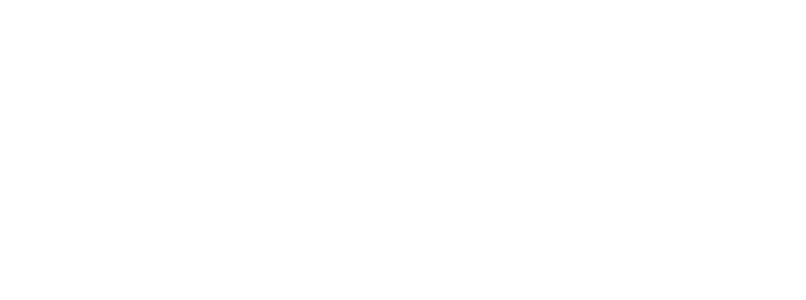
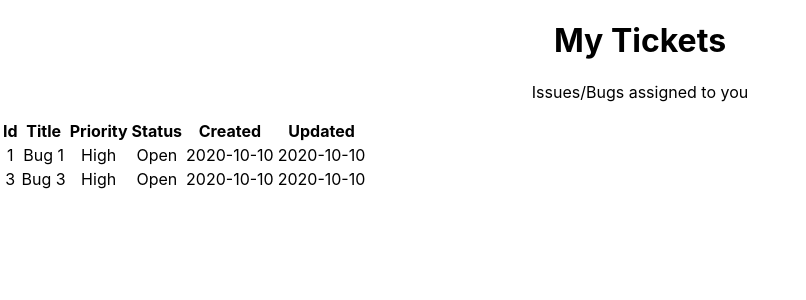
Before and after one commit to Yagi91/Bug-spy, a React (Create React App) app: page /mytickets in a window 1280 px wide. Before the commit this address had no page. Shown: the top 300 px of the page, without its empty margins (0-806 px from the left). Built offline with nearby package versions, Linux system fonts and the light colour scheme.

Commit message:
Make myTickets page with redux

```diff
--- a/src/App.tsx
+++ b/src/App.tsx
@@ -8,6 +8,7 @@
 import LoginPage from './Pages/Auth';
 import ProjectPage from './Pages/Projects';
 import ProjectDetailsPage from './Pages/ProjectDetails';
+import MyTicketsPage from './Pages/MyTickets';
 
 function App() {
   return (
@@ -21,6 +22,7 @@
           </Route>
           <Route path='/projects' element={<ProjectPage />} />
           <Route path='/projects/:name' element={<ProjectDetailsPage />} />
+          <Route path='/mytickets' element={<MyTicketsPage />} />
         </Routes>
       </main>
     </Router >
--- /dev/null
+++ b/src/Pages/MyTickets.tsx
@@ -0,0 +1,11 @@
+import React from 'react';
+import MyTickets from '../features/myTickets/myTicket';
+
+
+export default function MyTicketsPage() {
+    return (
+        <>
+            <MyTickets />
+        </>
+    );
+}
--- a/src/app/store.ts
+++ b/src/app/store.ts
@@ -3,6 +3,7 @@
 import authReducer from "../features/auth/authSlice";
 import projectReducer from "../features/projects/projectSlice";
 import projectDetailsReducer from "../features/projects/projectDetailSlice";
+import myTicketReducer from "../features/myTickets/myTicketSlice";
 
 export const store = configureStore({
   reducer: {
@@ -10,6 +11,7 @@
     auth: authReducer,
     project: projectReducer,
     projectDetails: projectDetailsReducer,
+    myTickets: myTicketReducer,
   },
 });
 
--- a/src/features/myTickets/myTicket.ts
+++ /dev/null
@@ -1,3 +0,0 @@
-import { createAsyncThunk, createSlice, PayloadAction } from "@reduxjs/toolkit";
-import { RootState } from "../../app/store";
-import { _ProjectBug } from "../common/types";
--- a/src/features/myTickets/myTicket.tsx
+++ b/src/features/myTickets/myTicket.tsx
@@ -1,13 +1,57 @@
-import React from "react";
+import React, { useEffect } from "react";
 import { useAppSelector, useAppDispatch } from "../../app/hooks";
+import { _ProjectBug } from "../common/types";
+import { selectMyTickets, selectMyTicketsError, selectMyTicketsLoading, fetchMyTickets } from "./myTicketSlice";
 
 
-const myTickets = () => {
+const MyTickets = () => {
+
+    const myTickets = useAppSelector(selectMyTickets);
+    const myTicketsError = useAppSelector(selectMyTicketsError);
+    const myTicketsLoading = useAppSelector(selectMyTicketsLoading);
+
+    const dispatch = useAppDispatch();
+
+    useEffect(() => {
+        dispatch(fetchMyTickets("Mary"));
+    }, [dispatch]);
 
     return (
         <div>
             <h1>My Tickets</h1>
             <p>Issues/Bugs assigned to you</p>
+            <div>
+                <table>
+                    <thead>
+                        <tr>
+                            <th>Id</th>
+                            <th>Title</th>
+                            <th>Priority</th>
+                            <th>Status</th>
+                            <th>Created</th>
+                            <th>Updated</th>
+                        </tr>
+                    </thead>
+                    <tbody>
+                        {
+                            myTicketsLoading ? <tr><td>Loading...</td></tr> : (
+                                myTicketsError ? <tr><td>{myTicketsError}</td></tr> : myTickets.map((ticket: _ProjectBug) => (
+                                    <tr key={ticket.id}>
+                                        <td>{ticket.id}</td>
+                                        <td>{ticket.name}</td>
+                                        <td>{ticket.priority}</td>
+                                        <td>{ticket.status}</td>
+                                        <td>{ticket.created}</td>
+                                        <td>{ticket.updated}</td>
+                                    </tr>
+                                ))
+                            )
+                        }
+                    </tbody>
+                </table>
+            </div>
         </div>
     )
 };
+
+export default MyTickets;
--- /dev/null
+++ b/src/features/myTickets/myTicketSlice.ts
@@ -0,0 +1,99 @@
+import { createAsyncThunk, createSlice, PayloadAction } from "@reduxjs/toolkit";
+import { RootState } from "../../app/store";
+import { _ProjectBug } from "../common/types";
+
+interface _MyTicketsState {
+    myTickets: _ProjectBug[];
+    loading: boolean;
+    error?: string | null;
+};
+
+const initialState: _MyTicketsState = {
+    myTickets: [],
+    loading: false,
+    error: null,
+};
+
+const dummyBugs: _ProjectBug[] = [
+    {
+        name: "Bug 1",
+        id: "1",
+        description: "Sample Bug Description",
+        priority: "High",
+        status: "Open",
+        created: "2020-10-10",
+        updated: "2020-10-10",
+        type: "bug",
+        assignee: ["Mary", "John"],
+    },
+    {
+        name: "Bug 2",
+        id: "2",
+        description: "Sample Bug Description",
+        priority: "High",
+        status: "Open",
+        created: "2020-10-10",
+        updated: "2020-10-10",
+        type: "bug",
+        assignee: ["Joseph", "Peter"],
+    },
+    {
+        name: "Bug 3",
+        id: "3",
+        description: "Sample Bug Description",
+        priority: "High",
+        status: "Open",
+        created: "2020-10-10",
+        updated: "2020-10-10",
+        type: "bug",
+        assignee: ["Mary", "Jacob"],
+    },
+    {
+        name: "Bug 4",
+        id: "4",
+        description: "Sample Bug Description",
+        priority: "High",
+        status: "Open",
+        created: "2020-10-10",
+        updated: "2020-10-10",
+        type: "bug",
+        assignee: ["John"],
+    }
+];
+
+export const fetchMyTickets = createAsyncThunk(
+    "myTickets/fetchMyTickets",
+    async (id: string, thunkAPI) => {
+        try {
+            const filteredBugs = dummyBugs.filter((bug) => bug.assignee?.includes(id));
+            return filteredBugs;
+        } catch (error: any) {
+            return thunkAPI.rejectWithValue(error.message);
+        }
+    }
+);
+
+export const myTicketsSlice = createSlice({
+    name: "myTickets",
+    initialState,
+    reducers: {},
+    extraReducers: (builder) => {
+        builder.addCase(fetchMyTickets.pending, (state, action) => {
+            state.loading = true;
+        });
+        builder.addCase(fetchMyTickets.fulfilled, (state, action) => {
+            state.myTickets = action.payload;
+            state.loading = false;
+        });
+        builder.addCase(fetchMyTickets.rejected, (state, action) => {
+            state.loading = false;
+            state.error = action.error.message;
+        });
+    }
+});
+
+export const selectMyTickets = (state: RootState) => state.myTickets.myTickets;
+export const selectMyTicketsLoading = (state: RootState) => state.myTickets.loading;
+export const selectMyTicketsError = (state: RootState) => state.myTickets.error;
+
+export default myTicketsSlice.reducer;
```
